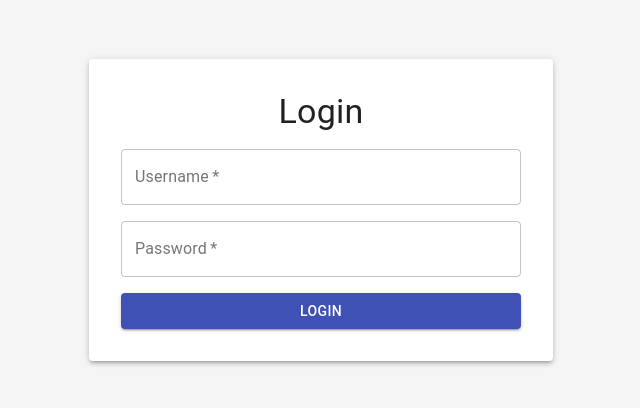
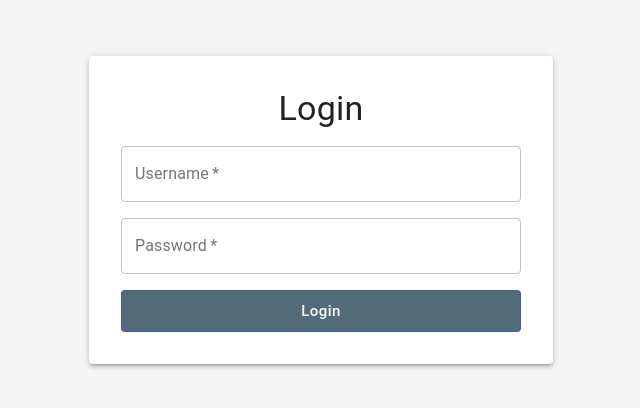
Before and after one commit to cglv11/konecta-frontend, a React (Create React App) app: page / in a window 1280 px wide. Shown: the part 190-598 px from the top of the page, without its empty margins (319-959 px from the left). Built offline with nearby package versions, Linux system fonts and the light colour scheme; the HTML template or start-up script is replaced by a standard one.

Commit message:
style: change colors login

```diff
--- a/src/components/Navbar.js
+++ b/src/components/Navbar.js
@@ -19,7 +19,7 @@ const Navbar = () => {
             {user.employee.role === 'ADMIN' ? (
               <>
                 <Button color="inherit" onClick={() => navigate('/admin')}>Inicio</Button>
-                <Button color="inherit" onClick={() => navigate('/admin')}>Empleados</Button>
+                <Button color="inherit" onClick={() => navigate('/admin/employees')}>Empleados</Button>
                 <Button color="inherit" onClick={() => navigate('/admin/request')}>Solicitudes</Button>
               </>
             ) : (
--- a/src/components/auth/Login.css
+++ b/src/components/auth/Login.css
@@ -35,7 +35,7 @@
   .button {
     margin-top: 16px;
     padding: 12px;
-    background-color: #3f51b5;
+    background-color: #536C79;
     color: white;
     font-weight: bold;
     border-radius: 4px;
@@ -43,5 +43,5 @@
   }
 
   .button:hover {
-    background-color: #303f9f;
+    background-color: #536C79;
   }
--- a/src/components/auth/Login.js
+++ b/src/components/auth/Login.js
@@ -50,10 +50,16 @@ const Login = () => {
             />
             <Button
               type="submit"
-              variant="contained"
               color="primary"
               fullWidth
               className="button"
+              size="large"
+              variant="outlined"
+              style={{
+                  backgroundColor: '#536C79',
+                  color: 'white',
+                  textTransform: 'none'
+              }}
             >
               Login
             </Button>
```
